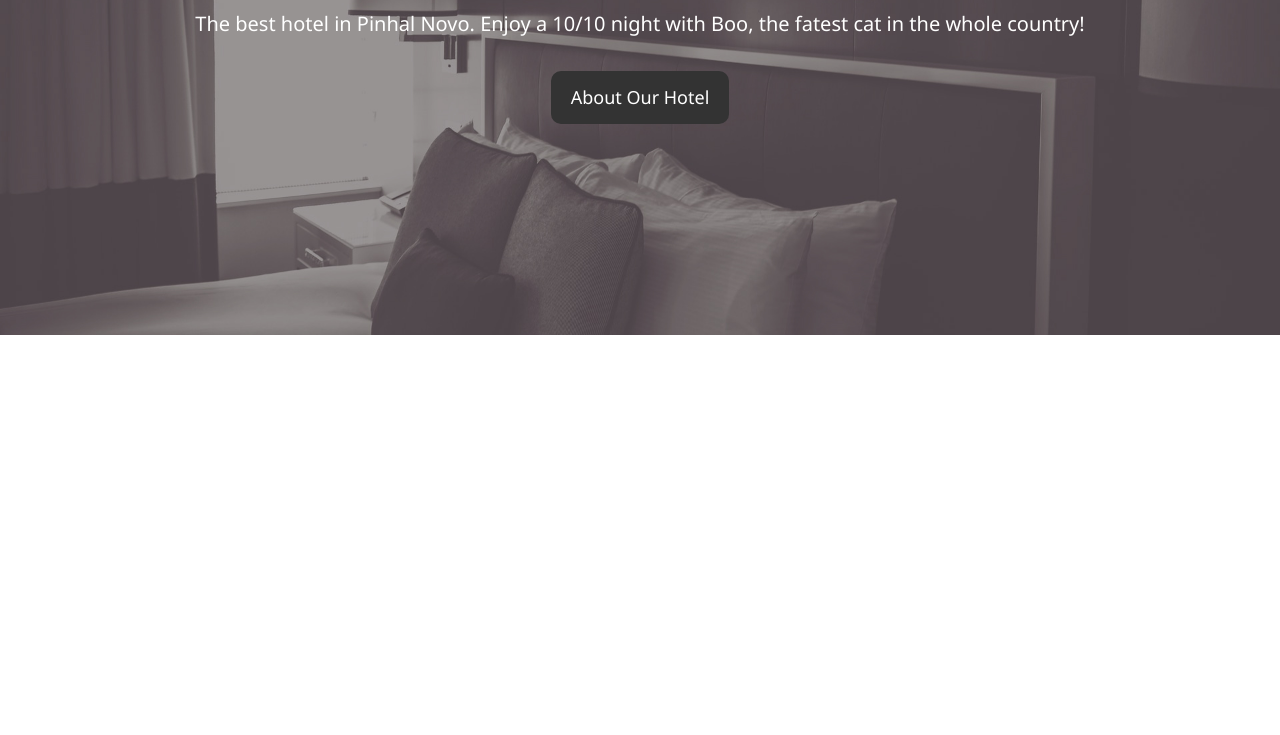
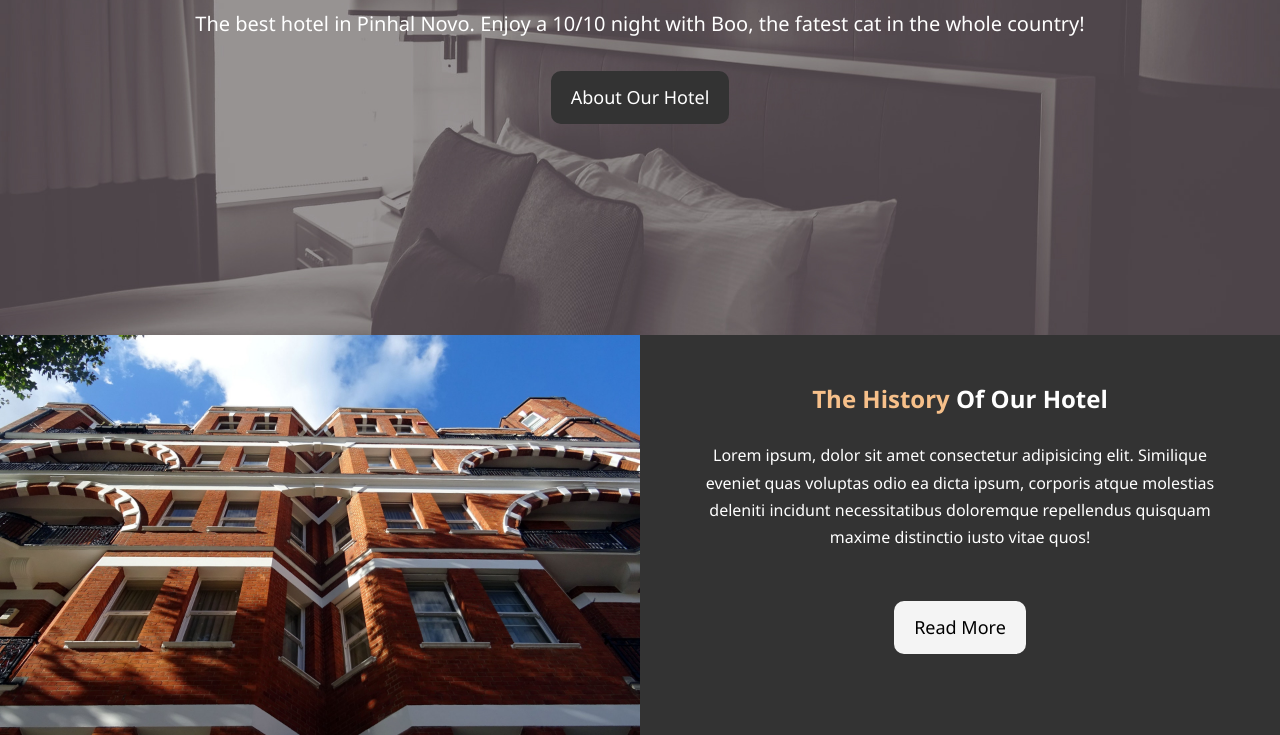
Before and after one commit to prooheckcp/HotelWebsite, a plain HTML site: page index.html in a window 1280 px wide. Shown: the part 332-1067 px from the top of the page. Before the commit the page ends 800 px from the top, so only its background shows below. Drawn offline with Linux system fonts and the light colour scheme.

Commit message:
Making home page

```diff
--- a/css/style.css
+++ b/css/style.css
@@ -58,9 +58,29 @@ p{
     border-radius: 10px;
 }
 
+.btn-light{
+    color: black;
+    background-color: #f4f4f4;
+}
+
 .btn:hover{
     background-color: #f7c08a;
     color: #333;
+}
+
+.bg-dark{
+    background: #333;
+    color: white;
+}
+
+.bg-light{
+    background: white;
+    color: #333;
+}
+
+.bg-primary{
+    background-color: #333;
+    color: #f7c08a;
 }
 
 /* Navbar */
@@ -121,3 +141,31 @@ p{
     padding-bottom: 20px;
     line-height: 1.7em;
 }
+
+/* Home Info */
+#home-info{
+    overflow: auto;
+    height: 400px;
+}
+
+.info-img{
+    background: url('../img/photo-2.jpg') no-repeat center center/cover;
+    width: 50%;
+    height: 100%;
+    min-height: 100%;
+    float: left;
+}
+
+.info-content{
+    width: 50%;
+    float:right;
+    height: 100%;
+    color: white;
+    text-align: center;
+    padding: 50px 50px;
+    overflow: hidden;
+}
+
+#home-info .info-content p{
+    padding-bottom: 40px;
+}
--- a/index.html
+++ b/index.html
@@ -15,7 +15,7 @@
     <header>
         <nav id="navbar">
             <div class="container">
-                <h1 class="logo"><a href="index.html">HPN</a></h1>
+                <h1 class="logo"><a href="index.html">BHS</a></h1>
                 <ul>
                     <li><a class="current" href="index.html">Home</a></li>
                     <li><a href="about.html">About</a></li>
@@ -27,12 +27,28 @@
         <div id="showcase">
             <div class="container2">
                 <div class="showcase-content">
-                    <h1><span class="text-primary">Enjoy</span> Your Stay</h1>
+                    <h1><span class="text-primary">Boo</span> Hotel Services</h1>
                     <p class="lead">The best hotel in Pinhal Novo. Enjoy a 10/10 night with Boo, the fatest cat in the whole country!</p>
                     <a class="btn" href="about.html">About Our Hotel</a>
                 </div>
             </div>
         </div>
     </header>
+
+    <section id="home-info" class="bg-dark">
+        <div class="info-img"></div>
+        <div class="info-content">
+            <h2><span class="text-primary">The History</span> Of Our Hotel</h2>
+            <p>
+                Lorem ipsum, dolor sit amet consectetur adipisicing elit. Similique eveniet quas voluptas odio ea dicta ipsum, corporis atque molestias deleniti incidunt necessitatibus doloremque repellendus quisquam maxime distinctio iusto vitae quos!
+            </p>
+
+            <a href="about.html" class="btn btn-light">Read More</a>
+        </div>
+    </section>
+
+    <footer>
+
+    </footer>
 </body>
 </html>
```
